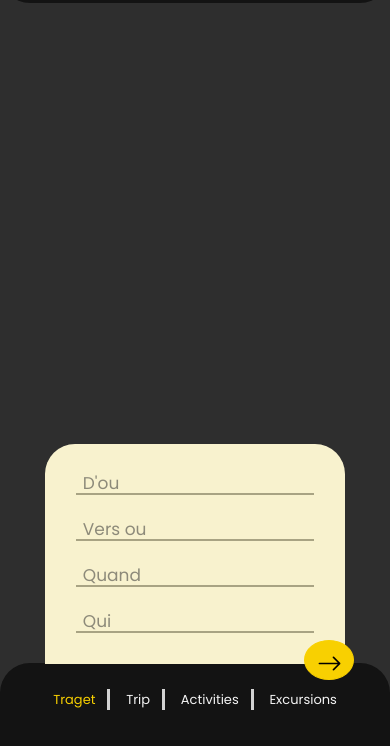
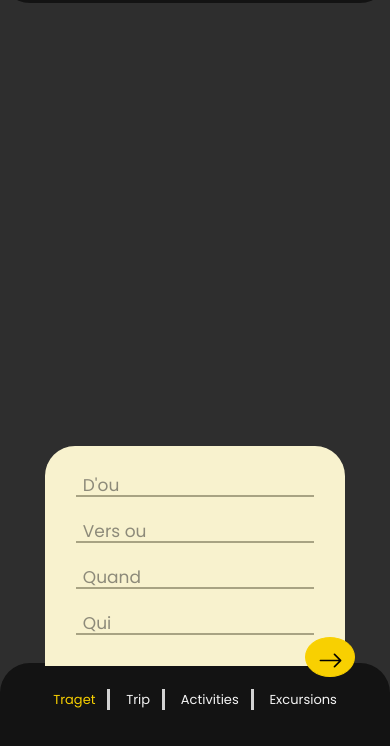
Before and after one commit to zinebakhrif/Projet1, a plain HTML site: page index.html in a window 390 px wide. Both pictures are taken after a click on the link "Traget". Shown: the part 98-844 px from the top of the page. Drawn offline with nearby package versions, Linux system fonts and the light colour scheme.

Commit message:
Update stylePage.css

```diff
--- a/css/stylePage.css
+++ b/css/stylePage.css
@@ -258,6 +258,11 @@ float: left;
 /*     End Header    */
 
 	/*------------------- Style Form -------------->*/
+  label#lblerreur{
+    color: red;
+    padding-top: 5px;
+    display: none;
+    }
 
    .btn{
 		background-color: #f8d001;
@@ -375,24 +380,25 @@ float: left;
         form{
          width: 100%;
          position: fixed;
-         bottom:40px;
+         bottom:80px;
          z-index: 1;
          }
          .btn{
           position: fixed;
-          right: 36px;
-          bottom: 66px;
+          right: 35px;
+          bottom: 69px;
           z-index: 9;
           display: block;
          }
         .flex-container {
-          top:-42px;
           bottom:20px;
           width: 100%;
           background-color: #f8f2ce;
           border-radius: 30px 30px 0 0;
           justify-content: center;
           padding:18px;
+          position: static;
+          z-index: 1;
           }
 
           .item1,.item2,.item3,.item4{
```
